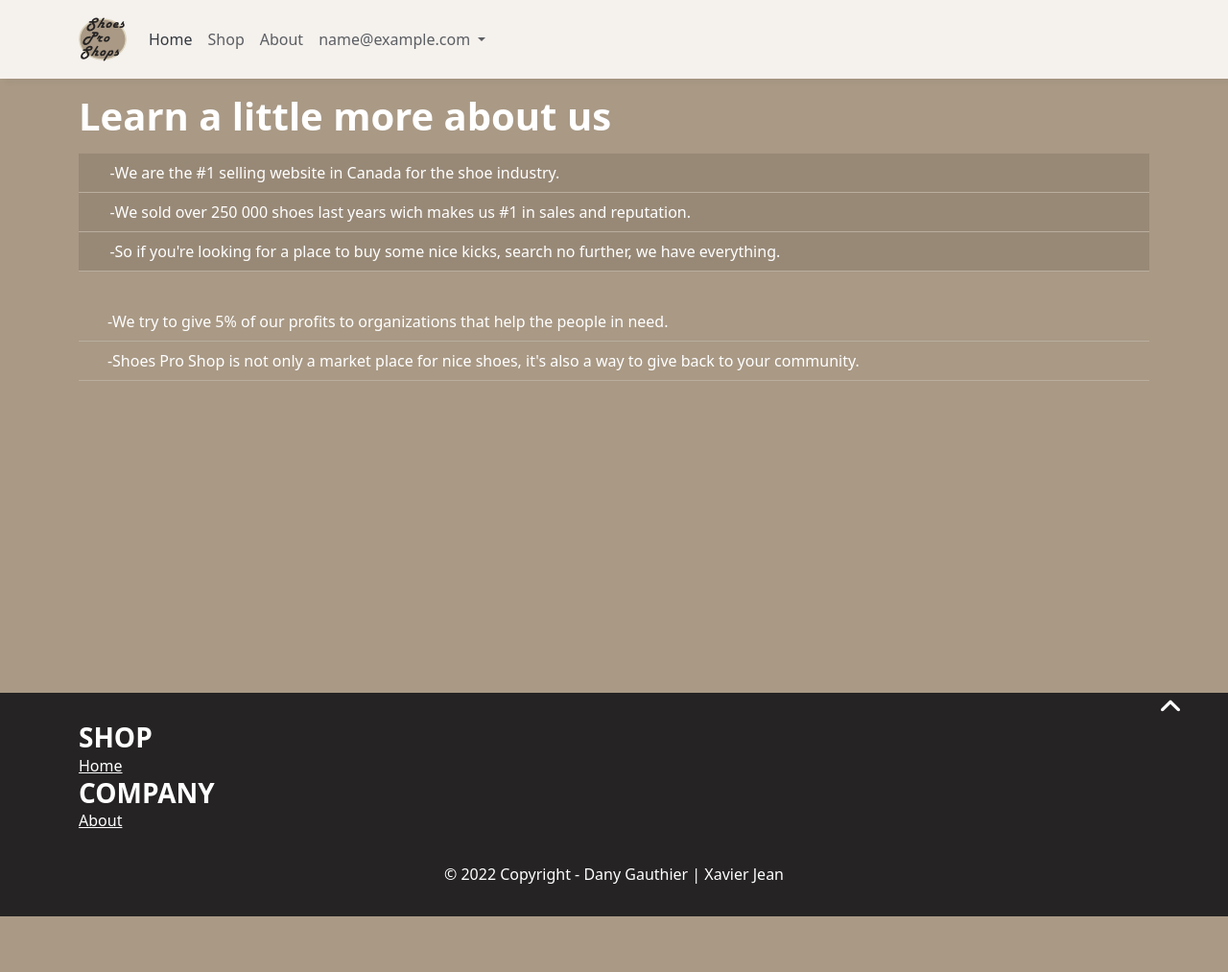
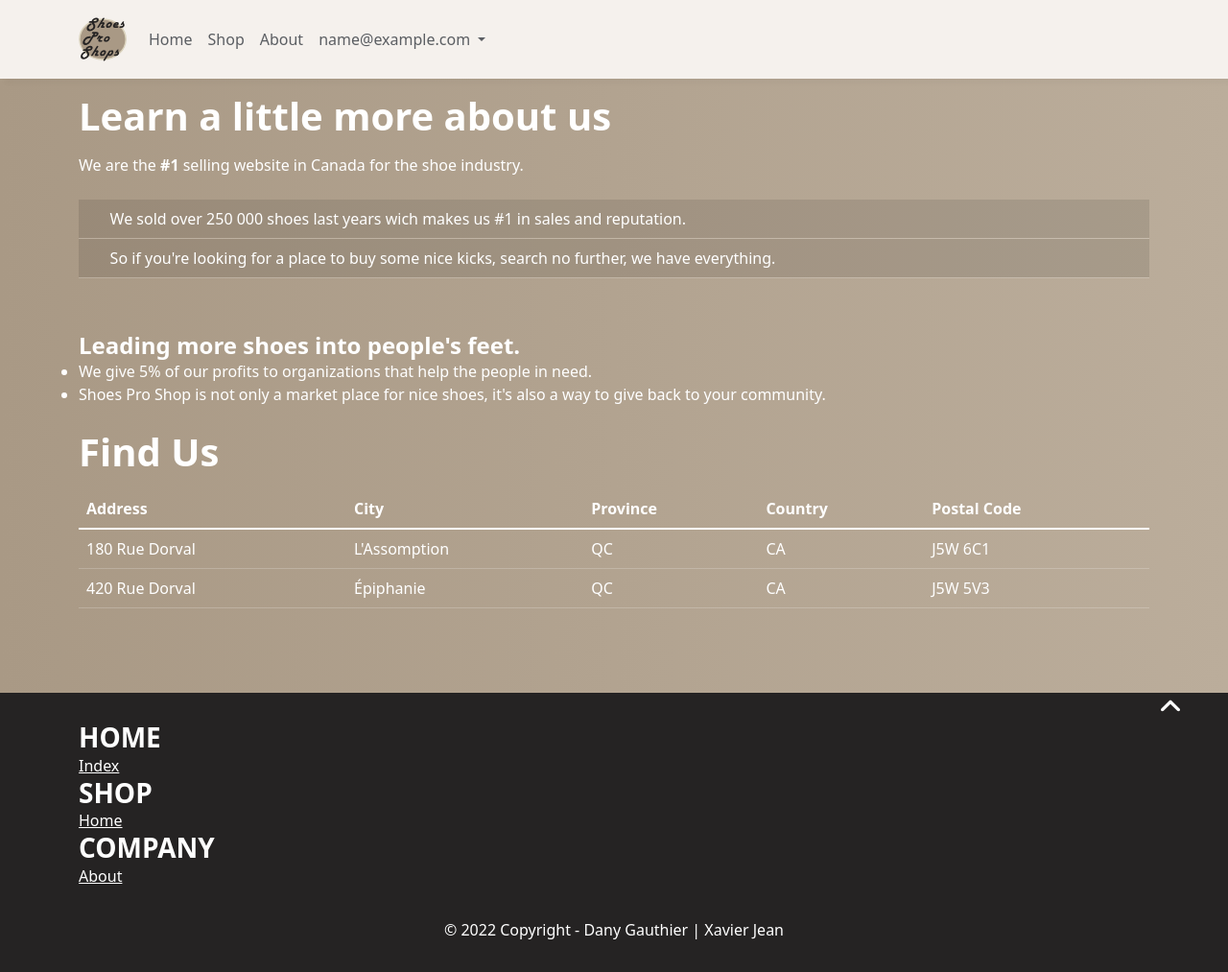
Before and after one commit to Cafetier/TP1, a PHP site: page /src/views/About in a window 1280 px wide. Shown: the whole page at 96% size. Before the commit the page ends 955 px from the top, so only its background shows below. Run offline with PHP 8.4, Linux system fonts and the light colour scheme; the visitor is signed in with stand-in values (Sample User, id 1); some libraries are stand-ins or nearby versions.

Commit message:
Added about, removed product page

```diff
--- a/public/css/style.css
+++ b/public/css/style.css
@@ -59,7 +59,8 @@ body, html {
 
 body{
     background-image: none;
-    background-color: var(--grulio);
+    background: rgb(169,153,133);
+background: linear-gradient(90deg, rgba(169,153,133,1) 0%, rgba(187,173,155,1) 100%);
 }
 
 nav{
@@ -71,7 +72,6 @@ section{
     height: auto;
     padding-top: 15px!important;
     padding-bottom: 50px;
-    background-color: var(--grulio);
 }
 
 footer{
@@ -206,7 +206,7 @@ input{
     height: 35px;
     border: 1px solid #b1b1b1;
     margin-left: auto;
-    margin-top: 20px;
+    margin-top: 10px;
     background-color: #e7e7e7;
     transition: background-color 0.1s;
 }
--- a/src/class/Product.class.php
+++ b/src/class/Product.class.php
@@ -47,9 +47,9 @@ class Product extends Database
             )
         ) AS Images,
         JSON_ARRAYAGG(c.cName) AS cName,
-        JSON_ARRAYAGG(s.Size) AS Size,
-        w.USERID,
-        ca.USERID
+        JSON_ARRAYAGG(s.Size) AS Size
+        -- w.USERID,
+        -- ca.USERID
 
         FROM Product p
         -- brand
@@ -68,11 +68,12 @@ class Product extends Database
         LEFT JOIN size_product sp ON sp.PRODUCTID=p.PRODUCTID
         LEFT JOIN size s ON s.SIZEID=sp.SIZEID
         -- cart
-        JOIN cart ca ON ca.PRODUCTID=p.PRODUCTID
+        -- JOIN cart ca ON ca.PRODUCTID=p.PRODUCTID
         -- wishlist
-        JOIN wishlist w ON w.PRODUCTID=p.PRODUCTID
+        -- JOIN wishlist w ON w.PRODUCTID=p.PRODUCTID
 
-        WHERE p.PRODUCTID = ?", [$ProductID]);
+        WHERE p.PRODUCTID=?
+        GROUP BY p.PRODUCTID", [$ProductID]);
         return $product[0];
     }
 
--- a/src/template/footer.php
+++ b/src/template/footer.php
@@ -7,9 +7,14 @@
         <!-- Footer -->
         <footer class="page-footer font-small blue">
             <div class="container">
+                <h3>HOME</h3>
+                <a href="Index">Index</a>
+
+                <br>
                 <h3>SHOP</h3>
                 <a href="Shop">Home</a>
 
+                <br>
                 <h3>COMPANY</h3>
                 <a href="About">About</a>
 
--- a/src/template/nav.php
+++ b/src/template/nav.php
@@ -14,8 +14,9 @@
                 </li>
                 <!-- Home -->
                 <li class="nav-item">
-                    <a class="nav-link active" href="Index">Home
-                        <span class="visually-hidden">(current)</span>
+                    <a class="nav-link" href="Index">Home
+                    <!-- <a class="nav-link active" href="Index">Home -->
+                        <!-- <span class="visually-hidden">(current)</span> -->
                     </a>
                 </li>
                 <!-- Nouveaute -->
--- a/src/views/About.php
+++ b/src/views/About.php
@@ -8,65 +8,58 @@ include_once "../template/alert.php";
 
 <section class="container">
     <h1>Learn a little more about us</h1>
-
-
-    <table class="table table-hover">
-
+    <p>We are the <b>#1</b> selling website in Canada for the shoe industry.</p>
+    <br>
+    <table class="table">
         <tbody>
             <tr class="table-active">
                 <th scope="col"></th>
-      <td>-We are the #1 selling website in Canada for the shoe industry.</td>
+                <td>We sold over 250 000 shoes last years wich makes us #1 in sales and reputation.</td>
             </tr>
-
             <tr class="table-active">
                 <th scope="col"></th>
-      <td>-We sold over 250 000 shoes last years wich makes us #1 in sales and reputation.</td>
+                <td>So if you're looking for a place to buy some nice kicks, search no further, we have everything.</td>
             </tr>
-
-    <tr class="table-active">
-      <th scope="col"></th>
-      <td>-So if you're looking for a place to buy some nice kicks, search no further, we have everything.</td>
-    </tr>
-
         </tbody>
     </table>
+    <br>
 
 
+    <h4>Leading more shoes into people's feet.</h4>
+    <ul>
+        <li>We give 5% of our profits to organizations that help the people in need.</li>
+        <li>Shoes Pro Shop is not only a market place for nice shoes, it's also a way to give back to your community.</li>
+    </ul>
+    <br>
 
-
-<table class="table table-hover">
-
+    <h1>Find Us</h1>
+    <table class="table">
+        <thead>
+            <tr>
+                <th>Address</th>
+                <th>City</th>
+                <th>Province</th>
+                <th>Country</th>
+                <th>Postal Code</th>
+            </tr>
+        </thead>
         <tbody>
-
-    <tr class="">
-      <th scope="row"></th>
-      <td>-We try to give 5% of our profits to organizations that help the people in need.</td>
-
+            <tr>
+                <td>180 Rue Dorval</td>
+                <td>L'Assomption</td>
+                <td>QC</td>
+                <td>CA</td>
+                <td>J5W 6C1</td>
             </tr>
-    <tr class="">
-      <th scope="row"></th>
-      <td>-Shoes Pro Shop is not only a market place for nice shoes, it's also a way to give back to your community.</td>
-
+            <tr>
+                <td>420 Rue Dorval</td>
+                <td>Épiphanie</td>
+                <td>QC</td>
+                <td>CA</td>
+                <td>J5W 5V3</td>
             </tr>
-
         </tbody>
     </table>
-
-
-
-
-
-
-
-
-
-
-
-
-
-
-
-
 </section>
 
 <?php require_once('../template/footer.php'); ?>
--- a/src/views/Shop.php
+++ b/src/views/Shop.php
@@ -235,7 +235,8 @@ include_once "../template/alert.php";
             <?php endif;?>
 
             <?php foreach ($products as $k => $v): ?>
-                <a href="Product?id=<?php echo $v['PRODUCTID'] ?>" class="product-card">
+                <!-- <a href="Product?id=<?php echo $v['PRODUCTID'] ?>" class="product-card"> -->
+                <a href="#" class="product-card">
                     <?php
                     $pimg =         json_decode($v['Images'], true);
                     //$ColorName =    array_unique(json_decode($v['cName'], true));
--- a/src/views/Wishlist.php
+++ b/src/views/Wishlist.php
@@ -36,7 +36,8 @@ include_once "../template/alert.php";
     <!-- Cart items -->
     <div class="grid-4">
         <?php foreach($wishlist_items as $k=>$v): ?>
-            <a href="Product?id=<?php echo $v['PRODUCTID']?>" class="product-card">
+            <!-- <a href="Product?id=<?php echo $v['PRODUCTID']?>" class="product-card"> -->
+            <a href="#" class="product-card">
                 <?php $pimg = json_decode($v['Images'], true) ?>
                 <!-- caroussel -->
                 <div id="carouselExampleControls" class="carousel slide" data-bs-ride="carousel">
```
Lines whose indentation alone changed are shown as unchanged.
